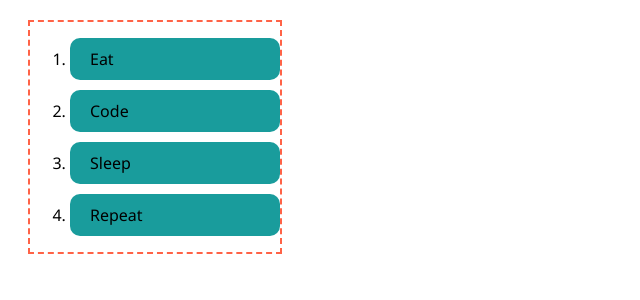
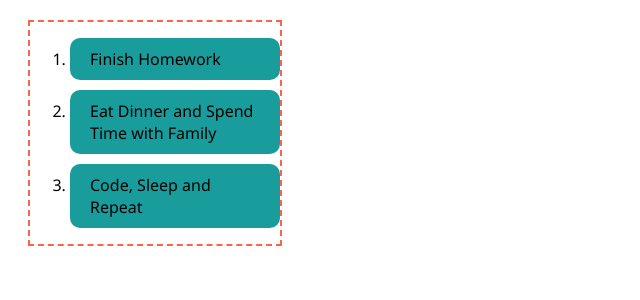
Before and after one commit to DevAdeelAhmad/TodoAppwithTypeScriptandReactJs, a React (Create React App) app: page / in a window 1280 px wide. Shown: the top 300 px of the page, without its empty margins (0-640 px from the left). Built offline with nearby package versions, Linux system fonts and the light colour scheme.

Commit message:
todos using props

```diff
--- a/src/App.tsx
+++ b/src/App.tsx
@@ -1,10 +1,25 @@
 import React from 'react';
 import Todo from './components/Todo';
+
+const myTodoItems = [
+    {
+        id : 1,
+        title : "Finish Homework"
+    },
+    {
+        id : 2,
+        title : "Eat Dinner and Spend Time with Family"
+    },
+    {
+        id : 3,
+        title : "Code, Sleep and Repeat"
+    }
+]
 
 const App: React.FC = () => {
     return (
         <div>
-            <Todo/>
+            <Todo items={myTodoItems}/>
         </div>
     )
 };
--- a/src/components/Todo/index.tsx
+++ b/src/components/Todo/index.tsx
@@ -2,14 +2,20 @@ import React from "react";
 import TodoItem from "./TodoItem";
 import "./style.css";
 
-const Todo: React.FC = () => {
+interface ITodoItem {
+  id : number;
+  title : string;
+}
+
+interface TodoProps {
+  items : ITodoItem[];
+}
+
+const Todo: React.FC<TodoProps> = (props) => {
   return (
     <div className="todo-container">
       <ol>
-        <TodoItem title="Eat"/>
-        <TodoItem title="Code"/>
-        <TodoItem title="Sleep"/>
-        <TodoItem title="Repeat"/>
+        {props.items.map((item) => (<TodoItem title={item.title}/>))}
       </ol>
     </div>
   );
--- a/src/components/Todo/style.css
+++ b/src/components/Todo/style.css
@@ -1,5 +1,5 @@
 .todo-container{
     width: 250px;
     border: 2px dashed tomato;
-    margin: 20px ;
+    margin: 20px;
 }
```
